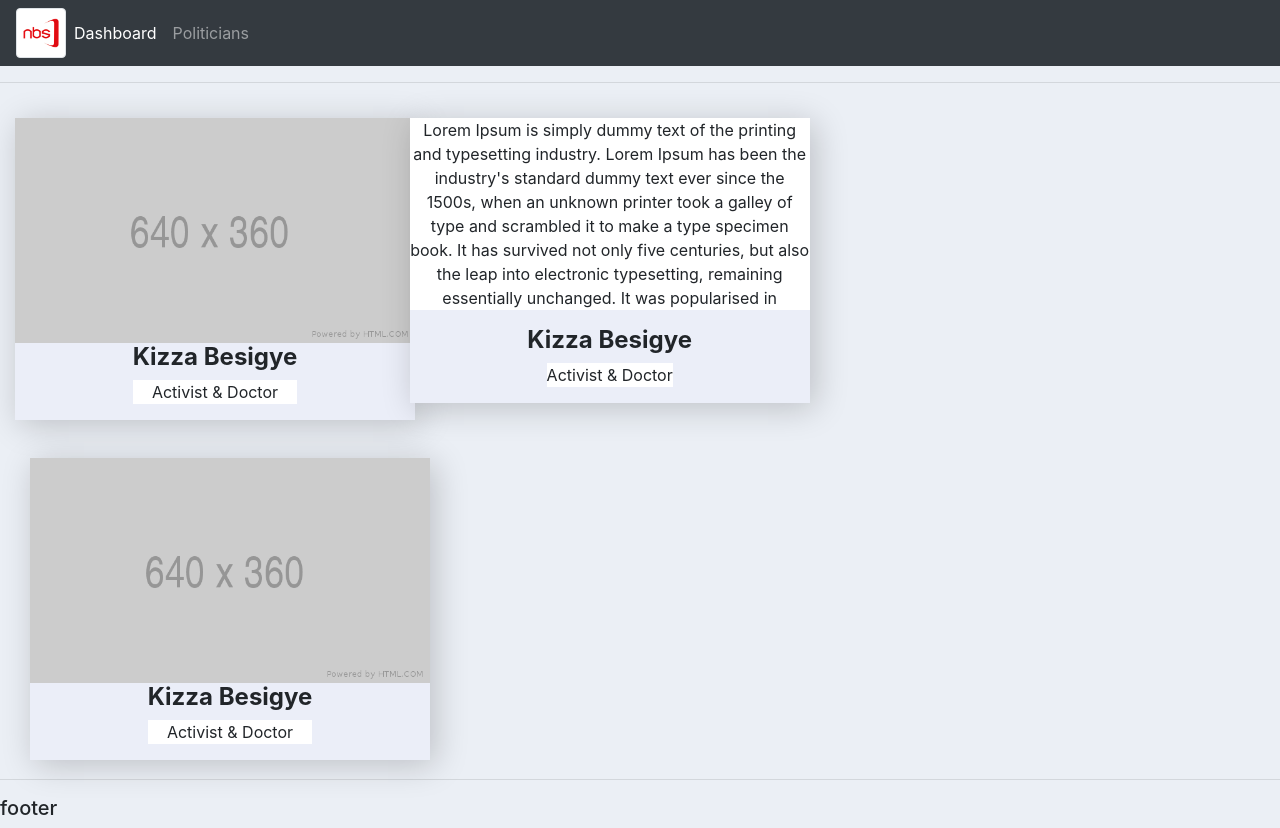
After one commit to BukenyaLukman/Electoral-DashBoard, a Django app: template accounts/templates/accounts/personal_details.html in a window 1280 px wide. The commit adds this page. Run offline with Django 3.2, Linux system fonts and the light colour scheme; the template is opened without the code that fills it, so the values that code supplies are empty; some libraries are stand-ins or nearby versions.

Commit message:
New Changes

```diff
--- a/accounts/templates/accounts/dashboard.html
+++ b/accounts/templates/accounts/dashboard.html
@@ -16,7 +16,7 @@
 					</tr>
 					{% for category in categories %}
 						<tr>
-							<td>{{category.categoryName}}</td>
+							<td><a class="btn btn-outline-info btn-sm btn-block" href="#">{{category.categoryName}}</a></td>
 							<td>{{category.constituency}}</td>
 						</tr>
 					{% endfor %}
--- /dev/null
+++ b/accounts/templates/accounts/personal_details.html
@@ -0,0 +1,37 @@
+{% extends 'base.html' %}
+{% load static %}
+{% block content %}
+
+    <div class="container-fluid">
+    	<div class="row">
+    	<div class="col-md-4 card-post" >
+    		<div class="candidate-card">
+    			<img  src="{% static 'images/placeholder.png' %}" style="width:100%">
+    			<div class="container-details">
+    					<h4><b>Kizza Besigye</b></h4>
+    					<p>Activist & Doctor</p>
+  				</div>
+    		</div>
+    	</div>
+
+    	<div class="col-md-4 card-post" >
+    		<div class="candidate-card">
+    			<p>Lorem Ipsum is simply dummy text of the printing and typesetting industry. Lorem Ipsum has been the industry's standard dummy text ever since the 1500s, when an unknown printer took a galley of type and scrambled it to make a type specimen book. It has survived not only five centuries, but also the leap into electronic typesetting, remaining essentially unchanged. It was popularised in</p>
+    					<h4><b>Kizza Besigye</b></h4>
+    					<p>Activist & Doctor</p>
+  				</div>
+    		</div>
+    	</div>
+
+    	<div class="col-md-4 card-post" >
+    		<div class="candidate-card">
+    			<img  src="{% static 'images/placeholder.png' %}" style="width:100%">
+    			<div class="container-details">
+    					<h4><b>Kizza Besigye</b></h4>
+    					<p>Activist & Doctor</p>
+  				</div>
+    		</div>
+    	</div>
+    </div>
+    </div>
+{% endblock %}
--- a/accounts/templates/accounts/politician.html
+++ b/accounts/templates/accounts/politician.html
@@ -7,7 +7,7 @@
 			<h5>POLITICIAN:</h5>
 			<hr>
 			<a class="btn btn-outline-info btn-sm btn-block" href="#">Update Politician</a>
-			<a class="btn btn-outline-info btn-sm btn-block" href="{% url 'create_order' customer.id %}">PLACE RESULTS</a>
+			<a class="btn btn-outline-info btn-sm btn-block" href="#">PLACE RESULTS</a>
 		</div>
 	</div>
 	<div class="col-md">
--- a/accounts/templates/accounts/status.html
+++ b/accounts/templates/accounts/status.html
@@ -4,7 +4,7 @@
 		<div class="col-md">
 			<div class="card text-center text-white mb-3" id="total-results">
 					<div class="card-header">
-						<h5 class="card-title">OVERRALL RESULTS</h5>
+						<h5 class="card-title">POLITICAL PARTIES</h5>
 					</div>
 					<div class="card-body">
 						<h3 class="card-title"></h3>
--- a/accounts/urls.py
+++ b/accounts/urls.py
@@ -4,4 +4,6 @@ from . import views
 urlpatterns = [
     path('', views.home, name='home'),
     path('candidates/',views.candidates,name="candidates"),
+    path('politicians/<str:pk>',views.politicians,name="politicians"),
+
 ]
--- a/static/css/main.css
+++ b/static/css/main.css
@@ -180,3 +180,25 @@ section{
 		transform: scale(1.05);
 	}
 }
+.candidate-card{
+	width: 25rem;
+	background-color: #ebeef8;
+	display: flex;
+	flex-direction: column;
+	align-items: center;
+	justify-content: center;
+	margin: 1.2rem 0;
+	box-shadow: .3rem .3rem 2rem rgba(0,0,0,0.2);
+
+}
+
+.candidate-card p{
+	text-align: center;
+	background-color: #fff;
+
+
+}
+.card-post{
+	margin-right: -2rem;
+
+}
```
Also changed, not shown: accounts/models.py (+10 -0 lines), accounts/templates/accounts/candidates.html (+12 -11 lines), accounts/views.py (+11 -2 lines), Winnie_Nwagi.jpg (deleted), static/images/placeholder.png (added).
